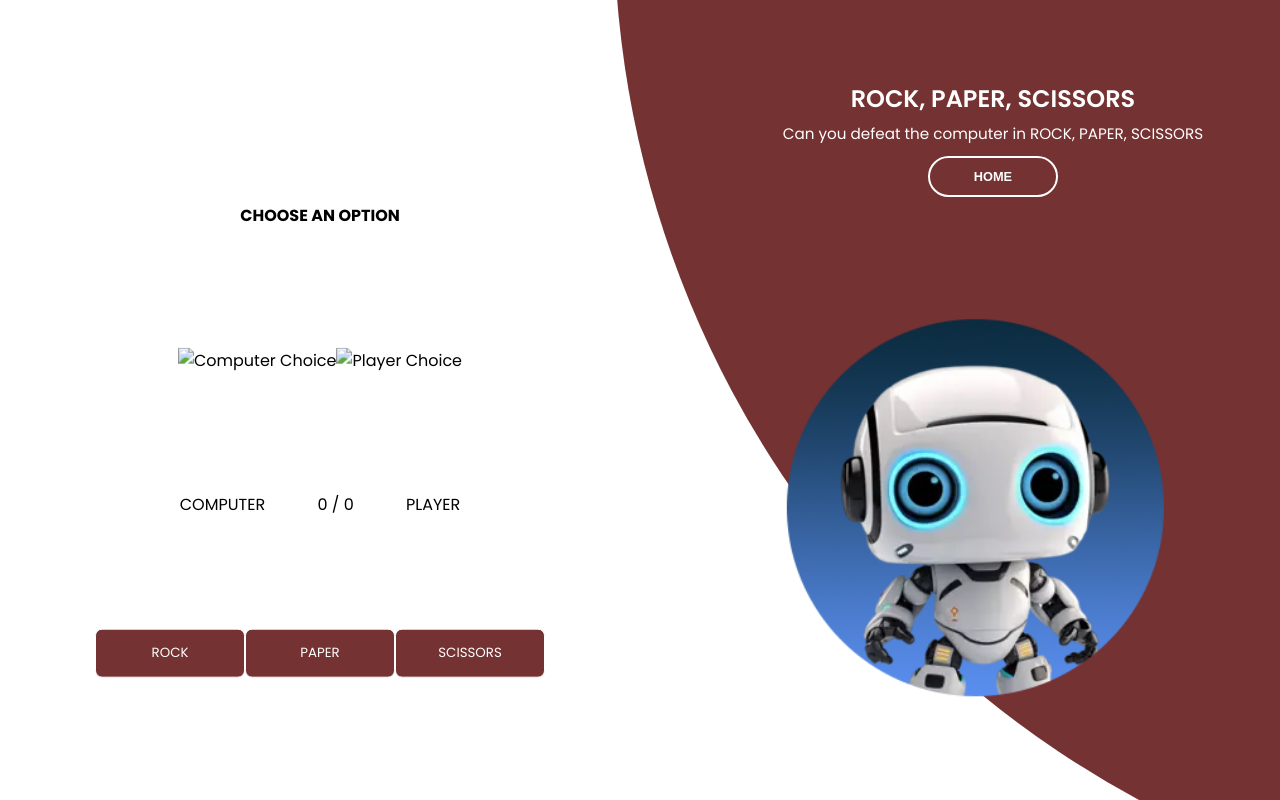
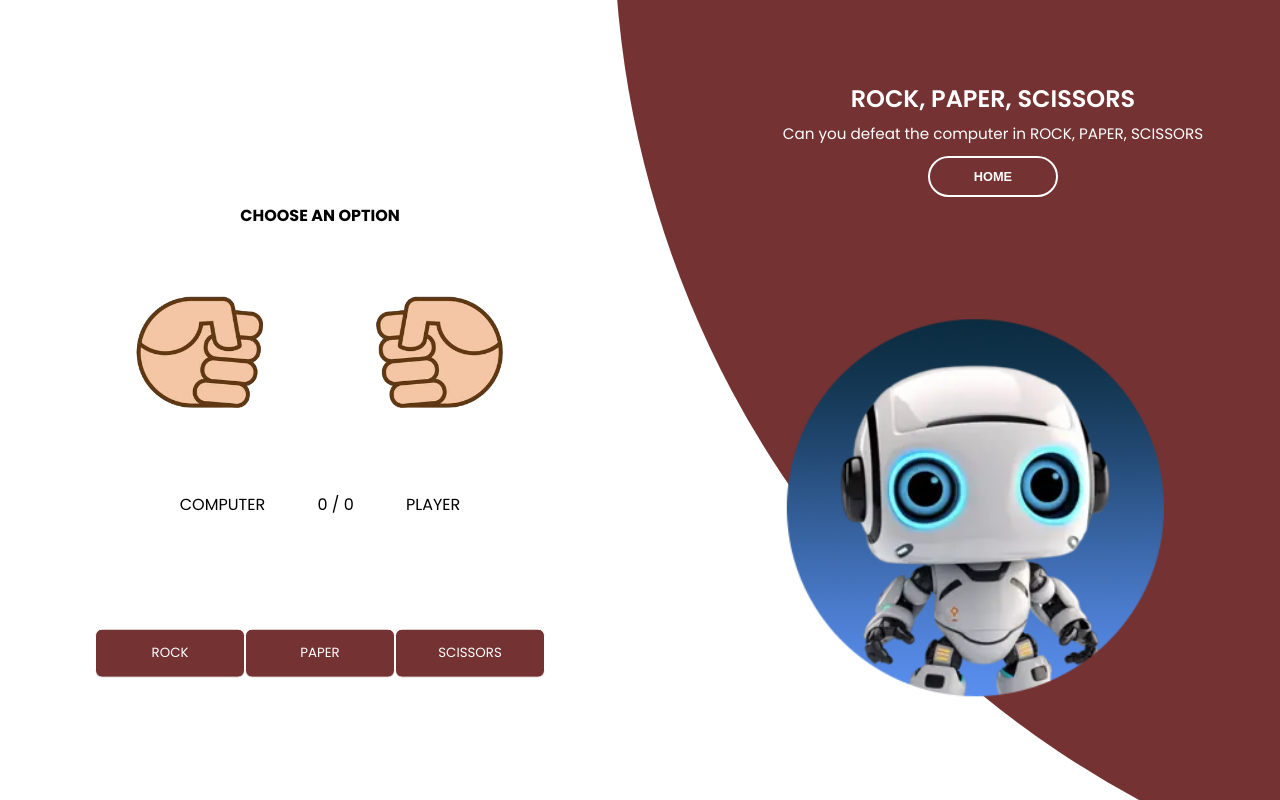
Before and after one commit to Tiago2231/rock-paper-scissor, a plain HTML site: page index.html in a window 1280 px wide. Both pictures are taken after a click on the button "PLAY NOW". Drawn offline with Linux system fonts and the light colour scheme.

Commit message:
Update index.html

```diff
--- a/index.html
+++ b/index.html
@@ -18,7 +18,7 @@
             <h2 class="title">PLAYER vs COMPUTER</h2>
 
            <div class="images">
-            <img src="img/stoneComputer.png" alt="Computer Choice" class="plays" />
+            <img src="img/rockComputer.png" alt="Computer Choice" class="plays" />
             <img src="img/paperComputer.png" alt="Computer Choice" class="plays" />
             <img src="img/scissorsComputer.png" alt="Computer Choice" class="plays"/>
 
@@ -34,10 +34,10 @@
             <div class="images">
               <div class="computer">
 
-                <img src="img/stoneComputer.png" alt="Computer Choice" />
+                <img src="img/rockComputer.png" alt="Computer Choice" />
               </div>
               <div class="player">
-                <img src="img/stonePlayer.png" alt="Player Choice" />
+                <img src="img/rockPlayer.png" alt="Player Choice" />
 
                      </div>
             </div>
```
